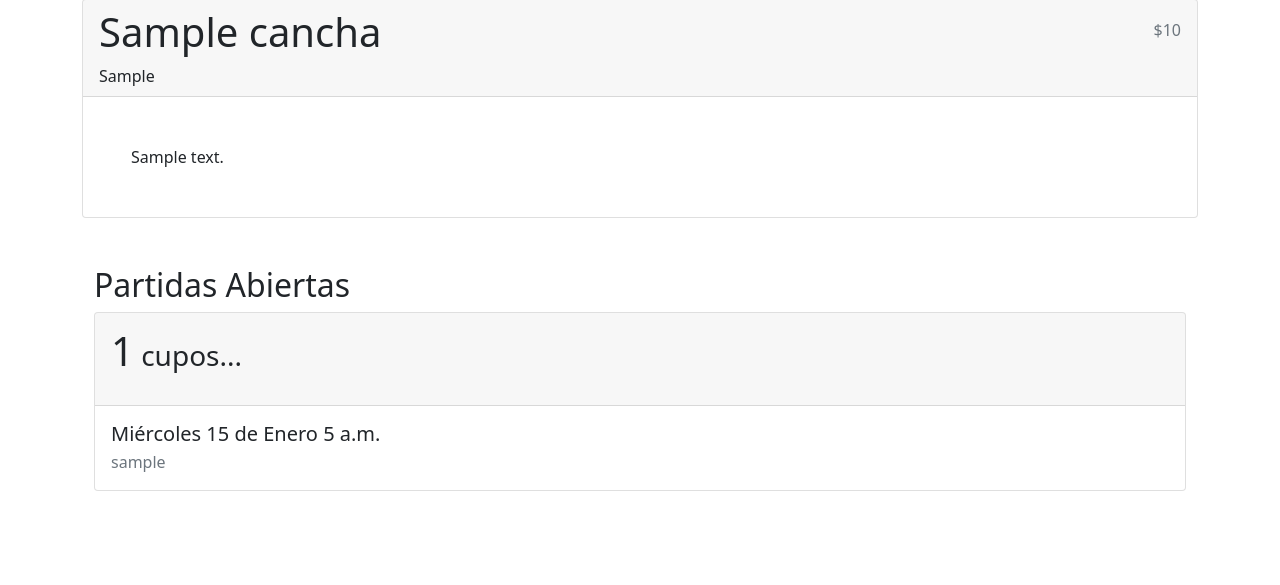
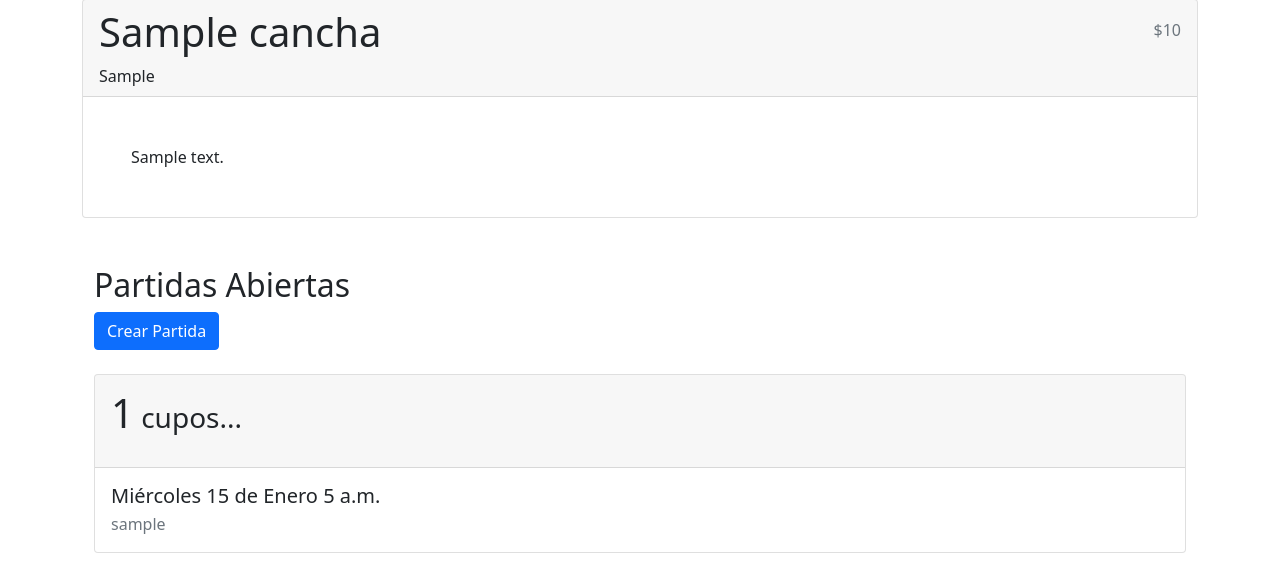
Before and after one commit to jbbenavidesr/futbol-app, a Django app: page /1/ in a window 1280 px wide. Shown: the part 215-800 px from the top of the page. Run offline with Django 3.2, Linux system fonts and the light colour scheme; tables that the repository leaves empty hold one stand-in row (values such as "Sample post"); parts of the project's set-up code (start-up, migrations or seed data) failed here and were passed over.

Commit message:
Add create button

```diff
--- a/templates/canchas/cancha_detail.html
+++ b/templates/canchas/cancha_detail.html
@@ -23,6 +23,7 @@
 <section>
     <div class="container">
         <h2>Partidas Abiertas</h2>
+        <a href="{% url 'crear_partida_en_cancha' cancha.id %}" class="btn btn-primary mb-4">Crear Partida</a>
         <ul class="list-unstyled row">
             {% for partida in cancha.partidas.all %}
             <li class="col">
```
